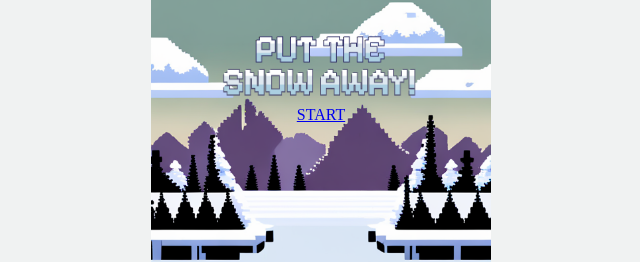
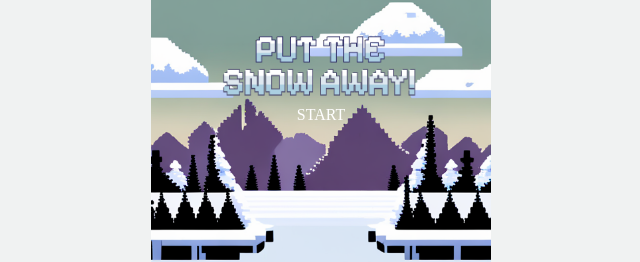
Before and after one commit to so1gging/wipe-falling-snow, a React (Vite) app: page / in a window 1280 px wide. Shown: the part 274-536 px from the top of the page, without its empty margins (319-959 px from the left). Built offline with nearby package versions, Linux system fonts and the light colour scheme; a web font is replaced by a local one.

Commit message:
Link color수정

```diff
--- a/src/index.css
+++ b/src/index.css
@@ -9,3 +9,8 @@ body {
     margin: 0;
     font-family: 'NeoDunggeunmo', serif;
 }
+
+a {
+    text-decoration: none;
+    color: unset;
+}
--- a/src/presentaion/view/Home.tsx
+++ b/src/presentaion/view/Home.tsx
@@ -29,7 +29,9 @@ export default function Home() {
           }}
         />
       </div>
-      <Link to="/window">START</Link>
+      <Link to="/window" style={{ color: 'white' }}>
+        START
+      </Link>
     </div>
   )
 }
```
